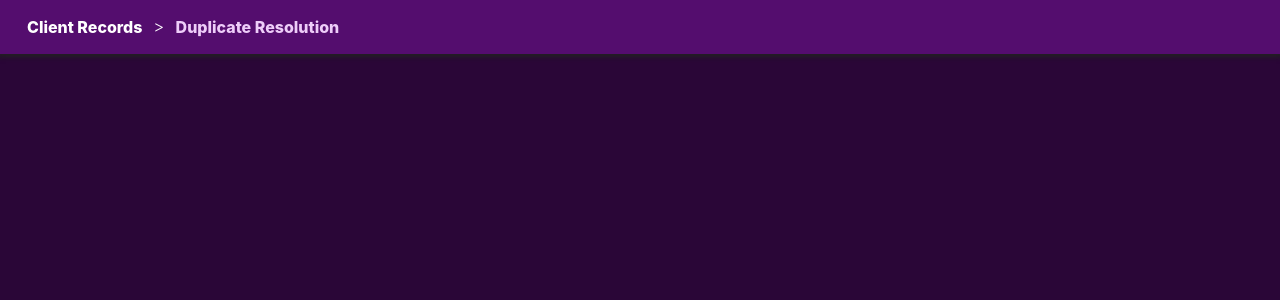
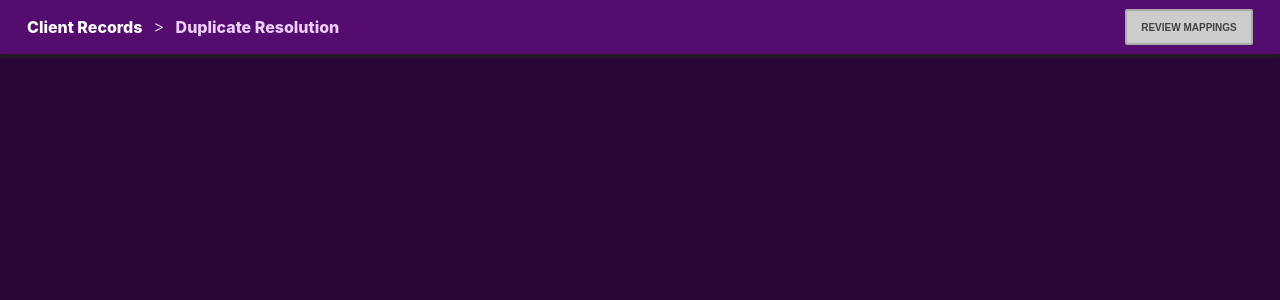
Before and after one commit to corescan/food-pantry, a React (Create React App) app in the folder client/: page /app/resolve/1 in a window 1280 px wide. Shown: the top 300 px of the page. Built offline with nearby package versions, Linux system fonts and the light colour scheme; no server answers.

Commit message:
convert App component to function with hooks

```diff
--- a/client/src/App/App.jsx
+++ b/client/src/App/App.jsx
@@ -1,42 +1,48 @@
-import React, { Component } from 'react';
-import { connect } from 'react-redux';
-import { BrowserRouter, Route, Routes, Link } from 'react-router-dom';
+// import React, { Component } from 'react';
+import { useEffect } from 'react';
+import { useNavigate } from 'react-router-dom';
+import { useDispatch } from 'react-redux';
+import { Route, Routes, Link } from 'react-router-dom';
 import { ToastContainer } from 'react-toastify';
 import 'react-toastify/dist/ReactToastify.css';
 import ClientAPI from '../API/ClientAPI';
 import { receiveClients, receiveMaps  } from '../redux/actions/clientActions';
 import css from './App.module.css';
 
+import Button from './components/Button';
 import StartView from './views/Start/StartView';
 import ResolutionView from './views/Resolution/ResolutionView';
 import MappingView from './views/MappingView/MappingView';
 
-class App extends Component {
-  constructor(props) {
-    super(props);
-    this.state = {
-      loading: true
-    }
+export default function App() {
+  const nav = useNavigate();
+  const dispatch = useDispatch();
+
+  const fetchData = async() => {
+    const mapping = await ClientAPI.fetchAllMaps();
+    const clients = await ClientAPI.fetchAll();
+    receiveClients(clients)(dispatch);
+    receiveMaps(mapping)(dispatch);
   }
 
-  async componentDidMount() {
-    const mapping = await ClientAPI.fetchAllMaps();
-    const clients = await ClientAPI.fetchAll();
-    this.props.receiveClients(clients);
-    this.props.receiveMaps(mapping);
-    this.setState({ loading: false });
-  }
+  useEffect(() => {
+    fetchData();
+  }, []);
 
-  render() {
   return (
     <div className={css.container}>
       <ToastContainer />
-        <BrowserRouter basename='/app'>
         <header className={css.header}>
           <div className={css.title_wrap}>
             <Link to='/' className={css.main_title}>Client Records</Link>
             <span className={css.title_separator}>{`>`}</span>
             <span className={css.subtitle}>Duplicate Resolution</span>
+          </div>
+          <div className={css.buttonWrap}>
+            <Button
+              text='Review Mappings'
+              onClick={() => nav(`/mapping`)}
+            />
           </div>
         </header>
         <Routes>
@@ -45,16 +51,6 @@ class App extends Component {
           <Route path='/mapping/:trueId' element={<MappingView />} />
           <Route path='/mapping' element={<MappingView />} />
         </Routes>
-        </BrowserRouter>
     </div>
   );
 }
-}
-
-const mapStateToProps = state => {
-  return {
-      clients: state.activeClients
-  }
-}
-
-export default connect(mapStateToProps, { receiveClients, receiveMaps })(App);
--- a/client/src/App/App.module.css
+++ b/client/src/App/App.module.css
@@ -7,15 +7,19 @@
 }
 
 .header {
+  display: flex;
+  flex-direction: row;
+  align-items: center;
   background-color: #540D6E;
   position: relative;
   height: 54px;
   align-self: stretch;
-  display: flex;
-  flex-direction: row;
-  align-items: center;
   padding-left: 27px;
   box-shadow: 0px 0px 5px 3px #212121;
+}
+
+.buttonWrap {
+  margin-right: 27px;
 }
 
 .title_wrap {
@@ -23,6 +27,7 @@
   'Ubuntu', 'Cantarell', 'Fira Sans', 'Droid Sans', 'Helvetica Neue',
   sans-serif;
   font-weight: 800;
+  flex-grow: 1;
 }
 
 .main_title {
--- /dev/null
+++ b/client/src/App/components/Button.jsx
@@ -0,0 +1,12 @@
+import css from './Button.module.css';
+
+export default function Button(props) {
+  return (
+    <button
+      className={css.button}
+      onClick={props.onClick}
+    >
+      {props.text}
+    </button>
+  )
+}
--- /dev/null
+++ b/client/src/App/components/Button.module.css
@@ -0,0 +1,22 @@
+.button {
+  cursor: pointer;
+  color: #414141;
+  background-color: #CCC;
+  font-size: 10px;
+  height: 36px;
+  width: 128px;
+  font-weight: bold;
+  text-transform: uppercase;
+  text-align: center;
+  border: 2px solid #aaa;
+  border-radius: 2px;
+  overflow:hidden;
+  -webkit-transition: all .3s ease;
+  transition: all .3s ease;
+}
+
+.button:hover{
+  border: 2px solid #ddd;
+  background-color: #AAA;
+  color: #eee;
+}
--- a/client/src/index.js
+++ b/client/src/index.js
@@ -1,5 +1,6 @@
 import React from 'react';
 import { Provider } from 'react-redux';
+import { BrowserRouter } from 'react-router-dom';
 import { render } from 'react-dom';
 import store from './redux/store';
 import App from './App/App';
@@ -7,7 +8,9 @@ import './index.css';
 
 render(
   <Provider store={store}>
-    <App />
+    <BrowserRouter basename='/app'>
+      <App />
+    </BrowserRouter>
   </Provider>,
   document.getElementById('root')
 );
```
Lines whose indentation alone changed are shown as unchanged.
